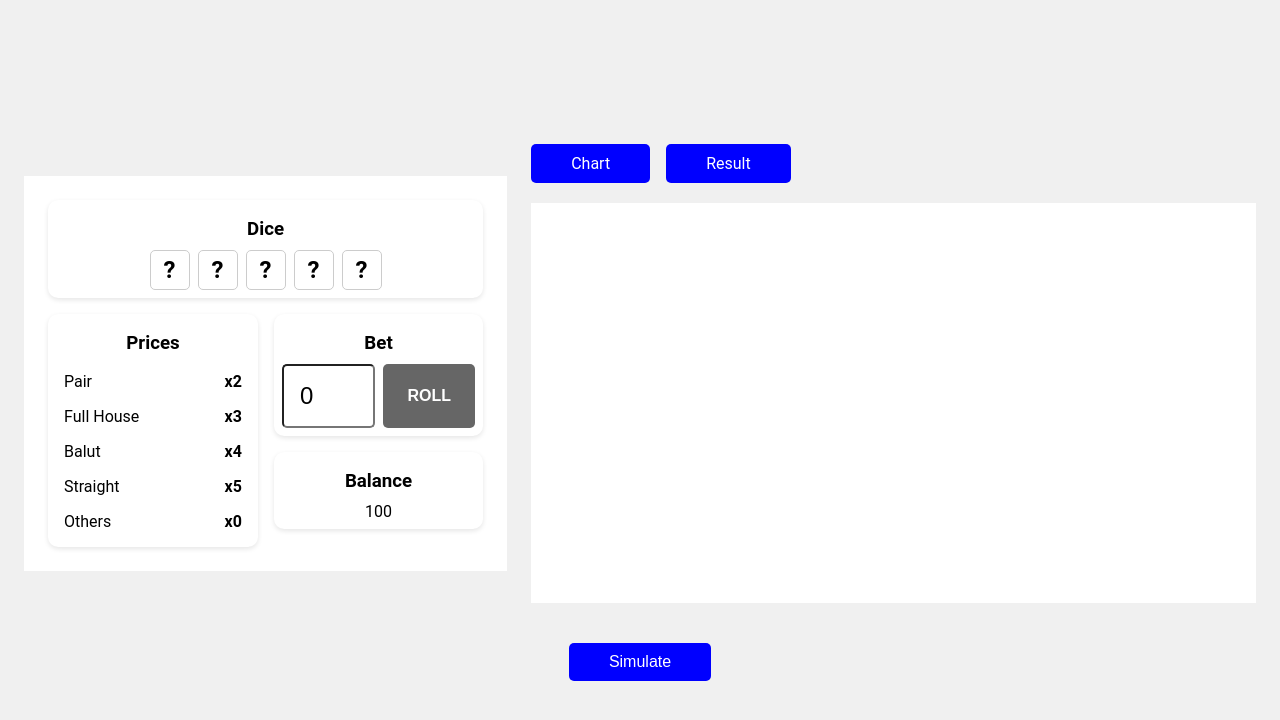
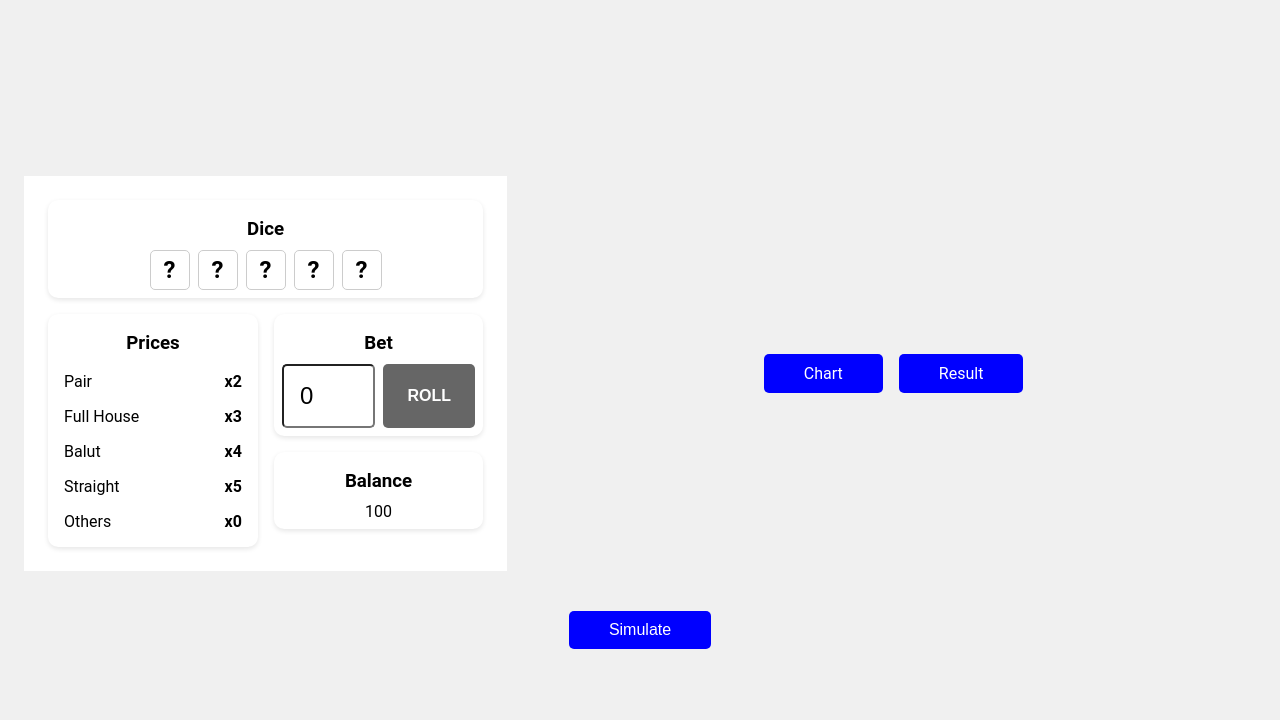
Before and after one commit to LiliiaDanylenko/dice-game, a Nuxt app: page / in a window 1280 px wide. Shown: the top 720 px of the page. Built offline with nearby package versions, Linux system fonts and the light colour scheme.

Commit message:
update condition for styles

```diff
--- a/app/layouts/default.vue
+++ b/app/layouts/default.vue
@@ -3,10 +3,10 @@
         <div class="game">
             <Dice />
             <div class="game-page">
-                <nav class="nav" :class="{ 'active': $route.path !== '/game' }">
+                <nav class="nav" :class="{ 'active': $route.path.includes('/game/chart') || $route.path.includes('/game/result') }">
                     <NuxtLink v-for="link in navLinks" :key="link.path" :to="link.path" class="nav-link" :class="{ 'active': $route.path === link.path }">{{ link.name }}</NuxtLink>
                 </nav>
-                <div :class="$route.path !== '/game' ? 'content' : ''">
+                <div :class="$route.path.includes('/game/chart') || $route.path.includes('/game/result') ? 'content' : ''">
                     <slot />
                 </div>
             </div>
```
